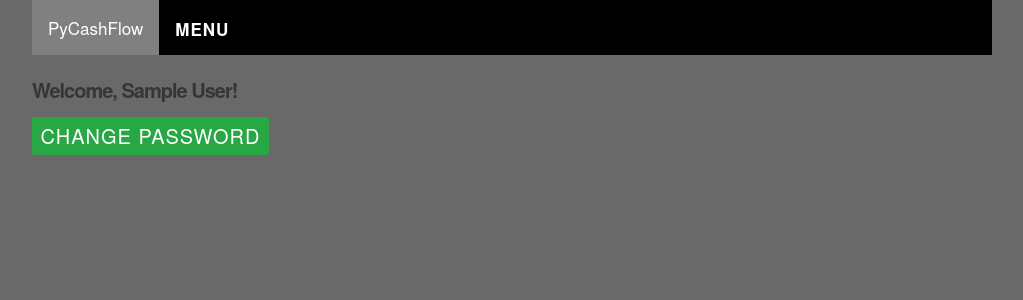
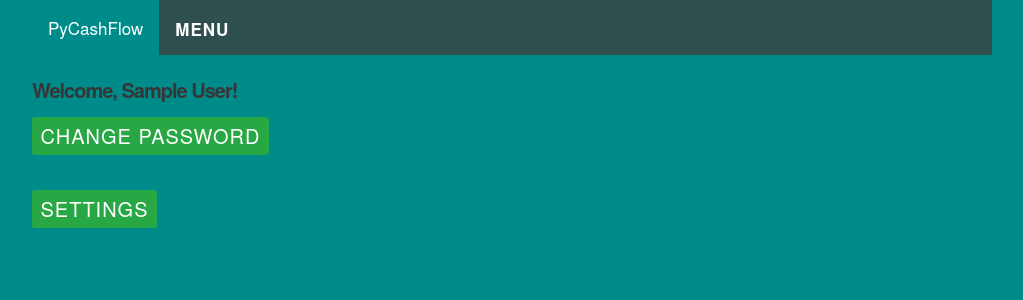
Before and after one commit to whahn1983/pycashflow, a Flask app: page /profile in a window 1280 px wide. Shown: the top 300 px of the page, without its empty margins (128-1151 px from the left). Run offline with Flask 3, Linux system fonts and the light colour scheme; the visitor is signed in with stand-in values (Sample User, id 1); some libraries are stand-ins or nearby versions.

Commit message:
updated theming and added settings option

```diff
--- a/project/main.py
+++ b/project/main.py
@@ -1,7 +1,7 @@
 from flask import Flask, render_template, request, abort, redirect, url_for, config, send_from_directory, flash
 from flask_login import login_required, current_user
 from flask import Blueprint, render_template
-from .models import Schedule, Balance, Total, Running, User
+from .models import Schedule, Balance, Total, Running, User, Settings
 from . import db
 from datetime import datetime, date
 import pandas as pd
@@ -92,9 +92,10 @@ def index():
 
     df = pd.read_sql('SELECT * FROM running;', engine)
     df = df.sort_values(by='date', ascending=True)
-    fig = px.line(df, x="date", y="amount", template="plotly_dark", title="Cash Flow")
+    fig = px.line(df, x="date", y="amount", template="plotly", title="Cash Flow")
     fig.update_xaxes(title_text='Date')
     fig.update_yaxes(title_text='Amount')
+    fig.update_layout(paper_bgcolor="PaleTurquoise")
 
     graphJSON = json.dumps(fig, cls=plotly.utils.PlotlyJSONEncoder)
 
@@ -206,3 +207,30 @@ def changepw():
         return redirect(url_for('main.profile'))
 
     return redirect(url_for('main.profile'))
+
+
+@main.route('/settings', methods=('GET', 'POST'))
+@login_required
+def settings():
+    if request.method == 'POST':
+        signupsettingname = Settings.query.filter_by(name='signup').first()
+
+        if signupsettingname:
+            signupvalue = request.form['signupvalue']
+            print(signupvalue)
+            print(eval(signupvalue))
+            signupsettingname.value = eval(signupvalue)
+            db.session.commit()
+
+            return redirect(url_for('main.profile'))
+
+        signupvalue = request.form['signupvalue']
+        signupvalue = eval(signupvalue)
+        settings = Settings(name="signup",
+                          value=signupvalue)
+        db.session.add(settings)
+        db.session.commit()
+
+        return redirect(url_for('main.profile'))
+
+    return redirect(url_for('main.profile'))
--- a/project/models.py
+++ b/project/models.py
@@ -41,3 +41,8 @@ class Running(db.Model):
     id = db.Column(db.Integer, primary_key=True)
     amount = db.Column(db.Numeric(10, 2))
     date = db.Column(db.Date)
+
+class Settings(db.Model):
+    id = db.Column(db.Integer, primary_key=True)
+    name = db.Column(db.String(100), unique=True)
+    value = db.Column(db.Boolean)
--- a/project/static/css/dark.css
+++ b/project/static/css/dark.css
@@ -9,8 +9,25 @@ body {
 	font-family: 'Open Sans', sans-serif;
 	line-height: 1.75em;
 	font-size: 16px;
-	background-color: DimGray;
+	background-color: DarkCyan;
 	color: #aaa;
+}
+
+table {
+    background-color:DarkSlateGrey
+    padding: 15px;
+}
+th{
+     background-color:white
+    padding: 15px;
+}
+tr{
+     background-color:white
+    padding: 15px;
+}
+
+.modal-content {
+    background-color : CadetBlue;
 }
 
 .simple-container {
@@ -99,4 +116,4 @@ aside,
 	}
 }
 
-html {background-color: DimGray}
+html {background-color: DarkCyan}
--- a/project/static/css/skeleton.css
+++ b/project/static/css/skeleton.css
@@ -236,7 +236,7 @@ textarea,
 select {
   height: 38px;
   padding: 6px 10px; /* The 6px vertically centers text on FF, ignored by Webkit */
-  background-color: #fff;
+  background-color: #FFF;
   border: 1px solid #D1D1D1;
   border-radius: 4px;
   box-shadow: none;
@@ -283,7 +283,6 @@ label > .label-body {
   display: inline-block;
   margin-left: .5rem;
   font-weight: normal; }
-
 
 /* Lists
 –––––––––––––––––––––––––––––––––––––––––––––––––– */
--- a/project/static/css/style.css
+++ b/project/static/css/style.css
@@ -30,7 +30,7 @@
 
 /* Add a black background color to the top navigation */
 .topnav1 {
-  background-color: Black;
+  background-color: DarkSlateGrey;
   overflow: hidden;
 }
 
@@ -47,7 +47,7 @@
 
 /* Add an active class to highlight the current page */
 .active {
-  background-color: grey;
+  background-color: DarkCyan;
   color: white;
 }
 
--- a/project/templates/login.html
+++ b/project/templates/login.html
@@ -31,7 +31,7 @@
             </div>
             <button class="button is-block is-info is-large is-fullwidth">Login</button>
         </form>
-        <a href="{{url_for('auth.signup')}}">Sign Up</a>
+        <a style="color:black" href="{{url_for('auth.signup')}}">Sign Up</a>
     </div>
 </div>
 {% endblock %}
--- a/project/templates/profile.html
+++ b/project/templates/profile.html
@@ -6,6 +6,8 @@
 </h1>
   <p><b style="color:white"><button type="button" style="font-size : 20px" class="btn btn-success float-center"
                 data-toggle="modal" data-target="#pwmodal">Change Password</button></b></p>
+  <p><b style="color:white"><button type="button" style="font-size : 20px" class="btn btn-success float-center"
+                data-toggle="modal" data-target="#settingsmodal">Settings</button></b></p>
 <div id = "pwmodal" class = "modal fade" role="dialog">
                     <div class = "modal-dialog">
                         <div class="modal-content">
@@ -29,4 +31,31 @@
                         </div>
                     </div>
                 </div>
+
+<div id = "settingsmodal" class = "modal fade" role="dialog">
+                    <div class = "modal-dialog">
+                        <div class="modal-content">
+                            <div class = "modal-header">
+                                <h4 class = "modal-title"  style="color:black">Settings</h4>
+                            </div>
+
+                            <div class = "modal-body">
+                                <form action = "{{url_for('main.settings')}}" method="POST">
+                                      <div class="form-group">
+                                      <label style="color:black">Disable Sign-Ups:</label>
+                                      <select name="signupvalue" class="selectpicker form-control" style="width: 150px;">
+                                                  <option value="True">On</option>
+                                                  <option value="False">Off</option>
+                                      </select>
+                                    </div>
+                                    <div class="modal-footer">
+                                        <button type="button" class="btn btn-secondary" data-dismiss="modal">Close</button>
+                                    </div>
+                                <button type="submit" class="btn btn-success float-center">Go</button>
+                                </form>
+                            </div>
+
+                        </div>
+                    </div>
+                </div>
 {% endblock %}
```
Also changed, not shown: project/auth.py (+15 -0 lines), project/templates/schedule_table.html (+8 -8 lines).
